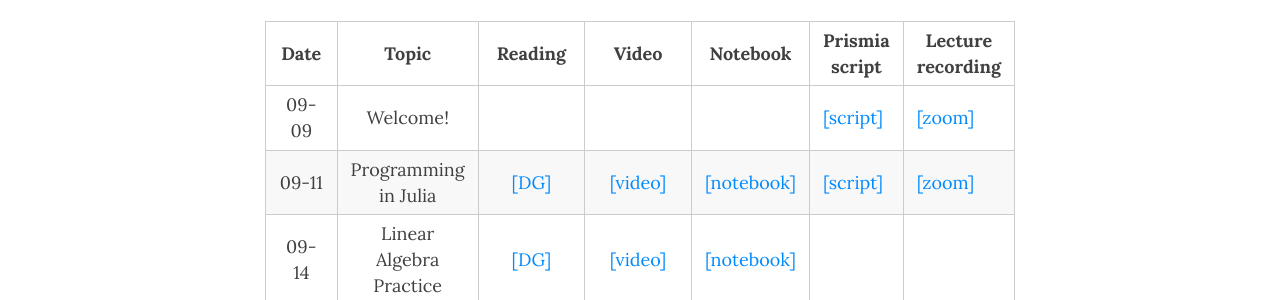
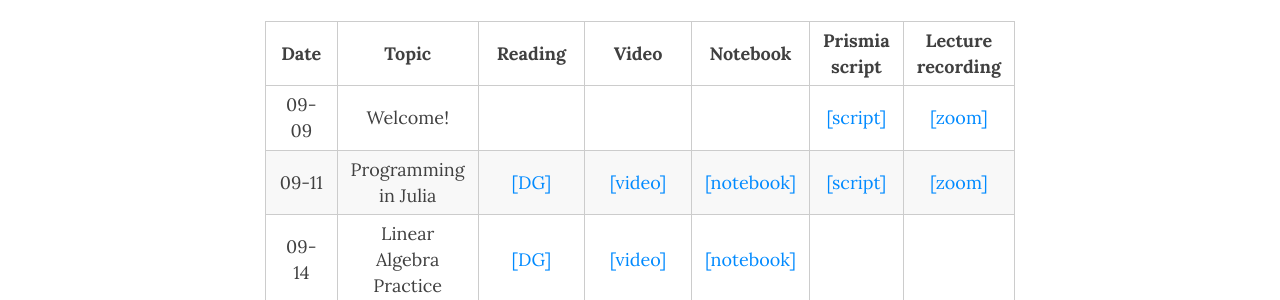
Before and after one commit to data1010/data1010.github.io, a Jekyll site: the page built from class.md, in a window 1280 px wide. Shown: the part 205-505 px from the top of the page. Built offline with Jekyll 4.4.1, drawn with Linux system fonts in a browser that asks for light colours; nearby versions of some CDN libraries.

Commit message:
Fix centering

```diff
--- a/class.md
+++ b/class.md
@@ -22,8 +22,8 @@ title: Notebooks and videos
       <td></td>
       <td></td>
       <td></td>
-      <td><a href="https://prismia.chat/shared/YLIH-HODO">[script]</a></td>
-      <td><a href="https://brown.zoom.us/rec/share/D2_crafsTqf_8GVJm_zie4YHQtfurgTAiVkvgciaJP7M5I51wGFkwvvo13qdRWhg.IVU9gGwcxOX1vBt3?startTime=1599660007000">[zoom]</a></td>
+      <td style="text-align: center"><a href="https://prismia.chat/shared/YLIH-HODO">[script]</a></td>
+      <td style="text-align: center"><a href="https://brown.zoom.us/rec/share/D2_crafsTqf_8GVJm_zie4YHQtfurgTAiVkvgciaJP7M5I51wGFkwvvo13qdRWhg.IVU9gGwcxOX1vBt3?startTime=1599660007000">[zoom]</a></td>
     </tr>
     <tr>
       <td style="text-align: center">09-11</td>
@@ -31,8 +31,8 @@ title: Notebooks and videos
       <td style="text-align: center"><a href="https://mathigon.org/course/programming-in-julia">[DG]</a></td>
       <td style="text-align: center"><a href="https://itempool.com/sswatson/c/aUol22WhK6f">[video]</a></td>
       <td style="text-align: center"><a href="https://nbviewer.jupyter.org/github/data1010/problem-sets/blob/master/preclass-sets/09-11/data1010-09-11.ipynb">[notebook]</a></td>
-      <td><a href="https://prismia.chat/shared/XY06-LCPW">[script]</a></td>
-      <td><a href="https://brown.zoom.us/rec/share/8fzI2nsNgMHuf5lsZtOvXaNSGLBK_14-kOBTh7Kb1ccvTcoaeaaLwcPVl2-09vTN.RhtIrQCA2RbB_Rc9">[zoom]</a></td>
+      <td style="text-align: center"><a href="https://prismia.chat/shared/XY06-LCPW">[script]</a></td>
+      <td style="text-align: center"><a href="https://brown.zoom.us/rec/share/8fzI2nsNgMHuf5lsZtOvXaNSGLBK_14-kOBTh7Kb1ccvTcoaeaaLwcPVl2-09vTN.RhtIrQCA2RbB_Rc9">[zoom]</a></td>
     </tr>
     <tr>
       <td style="text-align: center">09-14</td>
```
